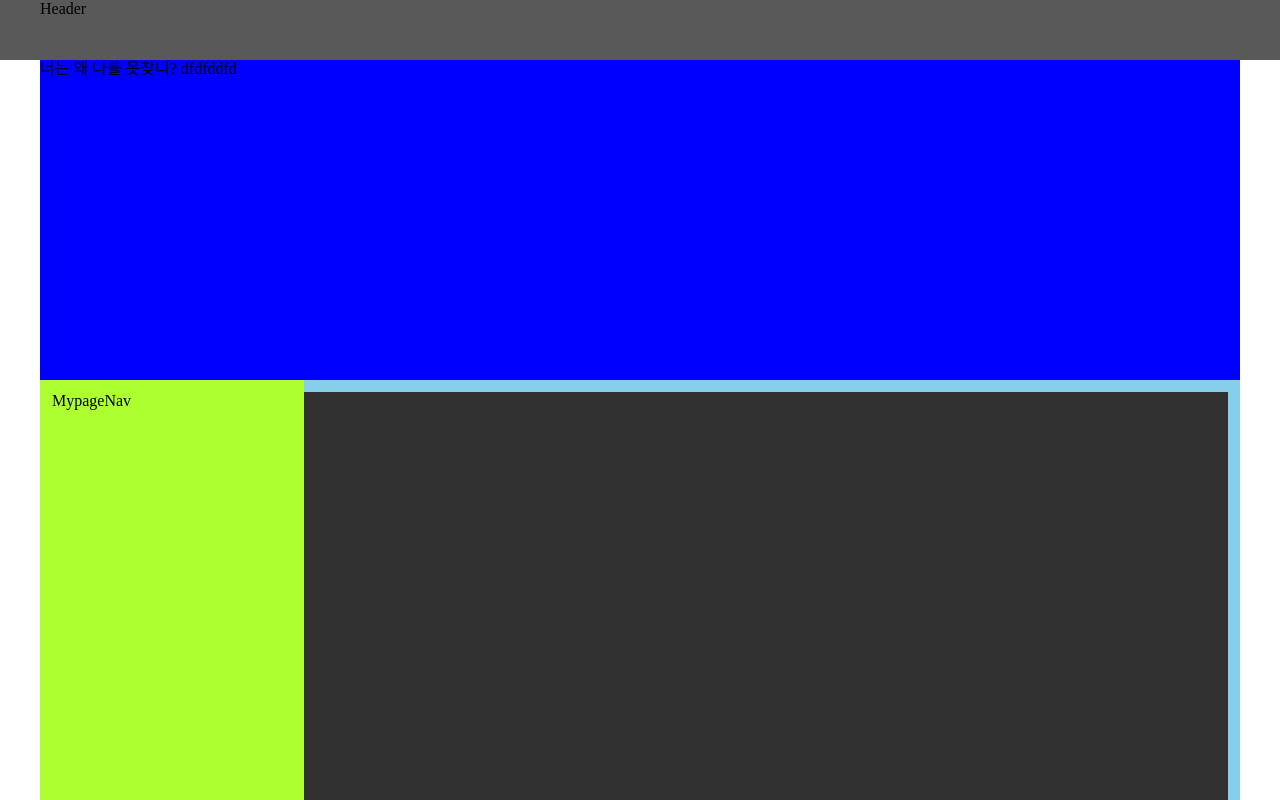
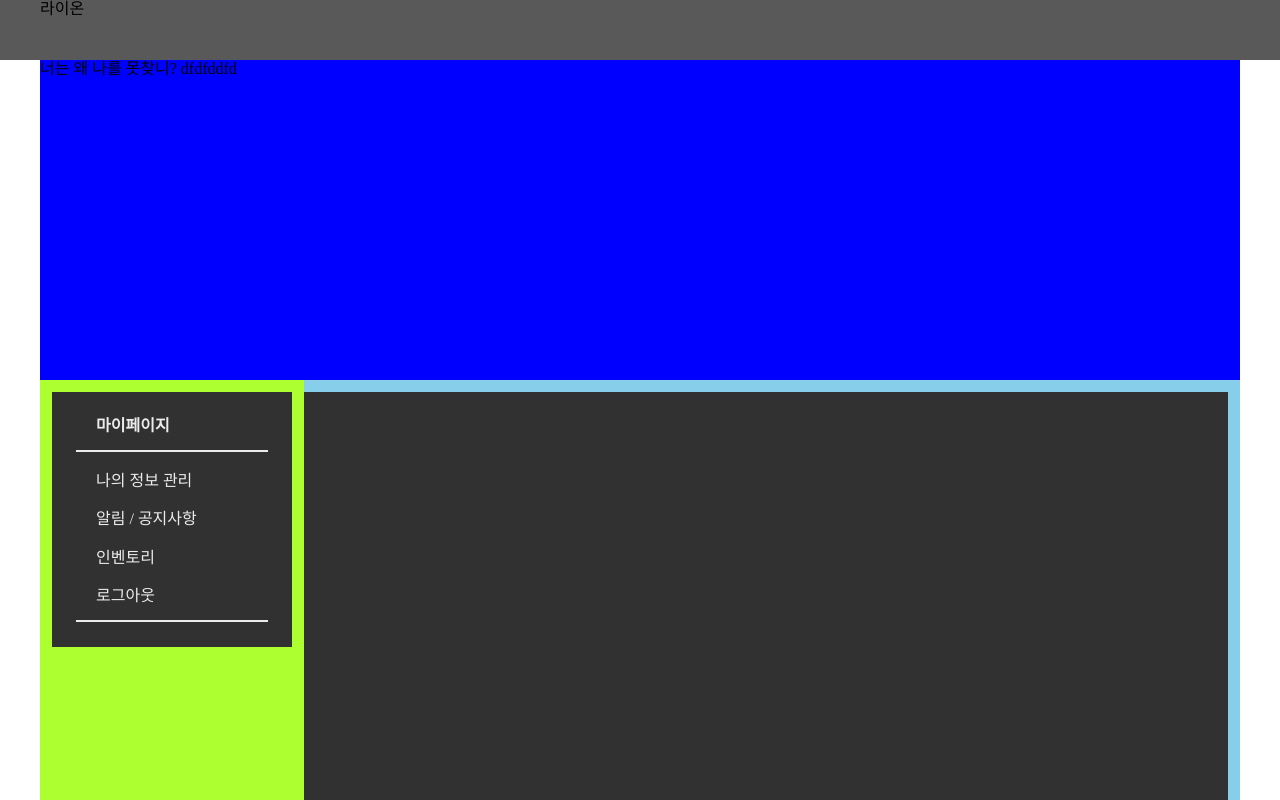
Before and after one commit to parkdh9018/musicat, a React (Vite) app in the folder frontend/musicat/: page /mypage in a window 1280 px wide. Shown: the top 800 px of the page. Built offline with nearby package versions, Linux system fonts and the light colour scheme; a web font is replaced by a local one.

Commit message:
[FE]:mypage sidenav작성 마이페이지 작성중

```diff
--- a/frontend/musicat/src/atoms/common.atom.ts
+++ b/frontend/musicat/src/atoms/common.atom.ts
@@ -0,0 +1,6 @@
+import { atom } from "recoil";
+
+export const nowSideNav = atom({
+  key: "nowSideNav",
+  default: "",
+});
--- /dev/null
+++ b/frontend/musicat/src/atoms/user.atom.ts
@@ -0,0 +1,22 @@
+import { atom } from "recoil";
+
+export const memberInfo = atom({
+  key: "memberInfo",
+  default: {
+    memberSeq: 1,
+    memberRole: "member",
+    memberProfile:
+      "https://dimg.donga.com/ugc/CDB/SHINDONGA/Article/5f/9a/4c/f6/5f9a4cf615cfd2738de6.jpg",
+    memberNick: "라이온",
+  },
+});
+
+export const memberThema = atom({
+  key: "memberThema",
+  default: {
+    darkMode: true,
+    type1: 0,
+    type2: 0,
+    type3: 0,
+  },
+});
--- a/frontend/musicat/src/components/header/Header.tsx
+++ b/frontend/musicat/src/components/header/Header.tsx
@@ -1,9 +1,12 @@
+import { memberInfo } from "@/atoms/user.atom";
+import { useRecoilState } from "recoil";
 import style from "./Header.module.css";
 
 export const Header = () => {
+  const [userInfo, setUserInfo] = useRecoilState(memberInfo);
   return (
     <header className={style.header}>
-      <div className={style.innerHeader}>Header</div>
+      <div className={style.innerHeader}>{userInfo.memberNick}</div>
     </header>
   );
 };
--- /dev/null
+++ b/frontend/musicat/src/components/sideNav/mypageNav/MypageNav.module.css
@@ -0,0 +1,52 @@
+.side_board {
+  width: 100%;
+  min-width: 188px;
+  font-size: 1rem;
+  top: 10px;
+  position: sticky;
+  background-color: #313131;
+  color: #ececec;
+  padding: 5px 10% 25px;
+}
+.side_board hr {
+  margin: 0;
+  background: #ececec;
+  height: 1.5px;
+  border: 0;
+}
+.side_board p,
+.side_board h4 {
+  margin: 20px 0px 15px 20px;
+}
+.side_board p {
+  cursor: pointer;
+}
+.side_board p:hover {
+  color: rgb(123, 123, 123);
+}
+.side_board h4 {
+  font-weight: bold;
+}
+
+.now {
+  font-weight: bold;
+  text-shadow: 1px 1px 1px gray;
+  position: relative;
+}
+
+@media screen and (max-width: 992px) {
+  .side_board {
+    min-width: 171px;
+  }
+  .side_board h4 {
+    font-size: 1.1rem;
+  }
+  .side_board p {
+    font-size: 0.9rem;
+  }
+}
+@media screen and (max-width: 768px) {
+  .side_board {
+    display: none;
+  }
+}/*# sourceMappingURL=MypageNav.module.css.map */
--- /dev/null
+++ b/frontend/musicat/src/components/sideNav/mypageNav/MypageNav.module.scss
@@ -0,0 +1,61 @@
+@use "../../../_var.scss";
+
+.side_board {
+  width: 100%;
+  min-width: 188px;
+  font-size: 1rem;
+  top: 10px;
+  position: sticky;
+  background-color: var.$배경;
+  color: var.$글씨;
+  padding: 5px 10% 25px;
+
+  hr {
+    margin: 0;
+    background: var.$글씨;
+    height: 1.5px;
+    border: 0;
+  }
+
+  p,
+  h4 {
+    margin: 20px 0px 15px 20px;
+  }
+
+  p {
+    cursor: pointer;
+    &:hover {
+      color: rgb(123, 123, 123);
+    }
+  }
+
+  h4 {
+    font-weight: bold;
+  }
+}
+
+.now {
+  font-weight: bold;
+  text-shadow: 1px 1px 1px gray;
+  position: relative;
+}
+
+@media screen and (max-width: 992px) {
+  .side_board {
+    min-width: 171px;
+
+    h4 {
+      font-size: 1.1rem;
+    }
+
+    p {
+      font-size: 0.9rem;
+    }
+  }
+}
+
+@media screen and (max-width: 768px) {
+  .side_board {
+    display: none;
+  }
+}
--- a/frontend/musicat/src/components/sideNav/mypageNav/MypageNav.tsx
+++ b/frontend/musicat/src/components/sideNav/mypageNav/MypageNav.tsx
@@ -1,5 +1,48 @@
-import React from "react";
+import { nowSideNav } from "@/atoms/common.atom";
+import { memberInfo } from "@/atoms/user.atom";
+import { useNavigate } from "react-router-dom";
+import { useRecoilValue, useResetRecoilState } from "recoil";
+import { v4 as uuidv4 } from "uuid";
+import style from "./MypageNav.module.css";
 
-export const MypageNav = () => {
-  return <div>MypageNav</div>;
+interface MypageNavProps {
+  sideNavTitle: string;
+  sideNavContent: string[];
+  urls: string[];
+}
+
+export const MypageNav = ({
+  sideNavTitle,
+  sideNavContent,
+  urls,
+}: MypageNavProps) => {
+  const nowNav = useRecoilValue(nowSideNav);
+  const logout = useResetRecoilState(memberInfo);
+  const navigate = useNavigate();
+
+  return (
+    <div className={style.side_board}>
+      <h4>{sideNavTitle}</h4>
+      <hr />
+      {sideNavContent.map((data, i) => {
+        return (
+          <p
+            key={uuidv4()}
+            className={nowNav === data ? style.now : undefined}
+            onClick={() => {
+              if (data === "로그아웃") {
+                logout();
+                navigate("/");
+              } else {
+                navigate(urls[i]);
+              }
+            }}
+          >
+            {data}
+          </p>
+        );
+      })}
+      <hr />
+    </div>
+  );
 };
--- a/frontend/musicat/src/components/sideNav/tapeNav/Tape/Tape.module.scss
+++ b/frontend/musicat/src/components/sideNav/tapeNav/Tape/Tape.module.scss
@@ -1,4 +1,3 @@
-
 .tapeImg {
   position: absolute;
 }
@@ -13,7 +12,6 @@
 
 .gearImg {
   position: absolute;
-
 }
 
 .left {
--- a/frontend/musicat/src/pages/mypage/Mypage.TSX
+++ b/frontend/musicat/src/pages/mypage/Mypage.TSX
@@ -1,12 +1,36 @@
+import { memberInfo } from "@/atoms/user.atom";
 import { MypageNav } from "@/components/sideNav/mypageNav/MypageNav";
 import { Outlet } from "react-router-dom";
+import { useRecoilValue } from "recoil";
 import style from "./Mypage.module.css";
 
 export const Mypage = () => {
+  // <SideNav sideNavTitle={sideNavTitle} sideNavContent={sideNavContent} urls={urls} />
+  const userInfo = useRecoilValue(memberInfo);
+  const memberTitle = "마이페이지";
+  const adminTitle = "관리자페이지";
+  const memberContent = [
+    "나의 정보 관리",
+    "알림 / 공지사항",
+    "인벤토리",
+    "로그아웃",
+  ];
+  const adminContent = ["공지사항", "유저관리", "로그아웃"];
+  const memberUrls = ["myinfo", "notice", "inventory", ""];
+  const adminUrls = ["notice-manage", "user-manage", ""];
+
   return (
     <div className={style.mypage}>
       <div className={style.leftTab}>
-        <MypageNav />
+        <MypageNav
+          sideNavContent={
+            userInfo.memberRole === "admin" ? adminContent : memberContent
+          }
+          sideNavTitle={
+            userInfo.memberRole === "admin" ? adminTitle : memberTitle
+          }
+          urls={userInfo.memberRole === "admin" ? adminUrls : memberUrls}
+        />
       </div>
       <div className={style.rightTab}>
         <div className={style.content}>
```
Also changed, not shown: 2 other files (tests, documents, lock files or other folders). Lines whose indentation alone changed are shown as unchanged.
